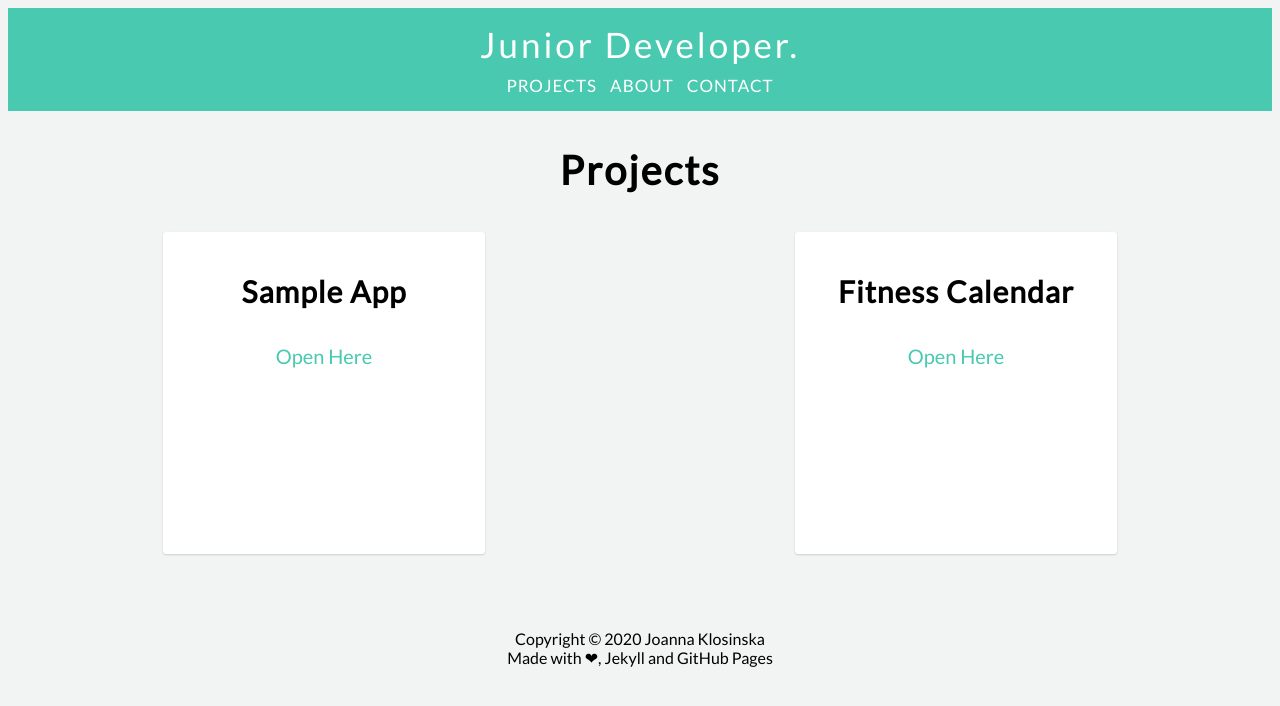
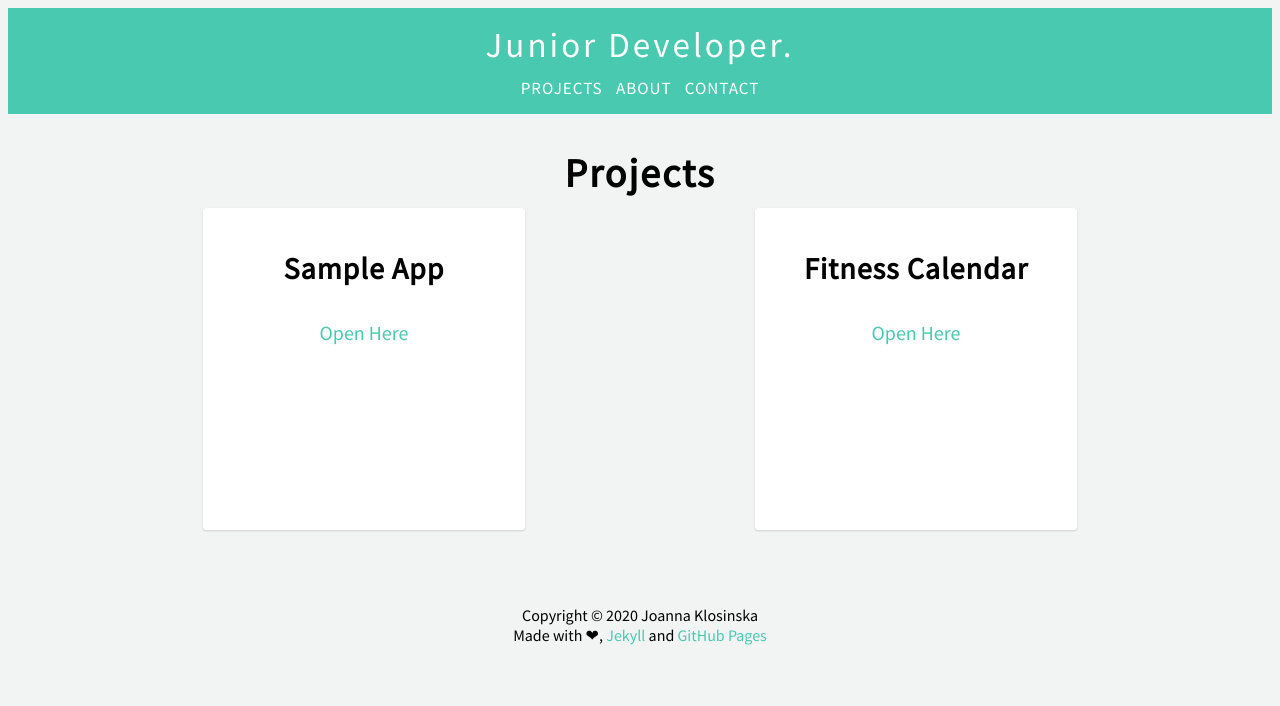
Before and after one commit to JoannaKlosinska/joannaklosinska.github.io, a Jekyll site: the page built from projects.markdown, in a window 1280 px wide. Shown: the top 706 px of the page. Built offline with Jekyll 4.4.1, drawn with Linux system fonts in a browser that asks for light colours.

Commit message:
Change layout

```diff
--- a/_layouts/post.html
+++ b/_layouts/post.html
@@ -1,10 +1,17 @@
 ---
 ---
 <style>
-@import url('https://fonts.googleapis.com/css2?family=Lato&display=swap');
+@import url('https://fonts.googleapis.com/css2?family=Source+Sans+Pro&display=swap');
 body {
   background-color: #F2F4F4;
-  font-family: 'Lato', sans-serif;
+  font-family: 'Source Sans Pro', sans-serif;
+}
+a {
+  color: #48C9B0;
+  text-decoration: none;
+}
+a:hover {
+  color: #A3E4D7;
 }
 /* Style the navigation menu */
 .topnav {
@@ -45,14 +52,16 @@ body {
 .header h1 {
   text-align: center;
   letter-spacing: 2px;
+  margin: 0 40px;
 }
 .flexbox {
   display: flex;
   align-items: center;
   justify-content: space-around;
   flex-direction: row;
+  margin: 0 40px;
 }
-.post {
+.box {
   margin: 3px;
   border: 1px solid white;
   border-radius: 3px;
@@ -64,28 +73,20 @@ body {
   box-shadow: 0 1px 2px rgba(0,0,0,0.15);
   transition: box-shadow 0.3s ease-in-out;
 }
-.post:hover {
+.box:hover {
   box-shadow: 0 5px 15px rgba(0,0,0,0.3);
 }
-.post h2 {
+.box h2 {
   letter-spacing: 1px;
-}
-.post a {
-  text-decoration: none;
-  color: black;
 }
 /* Content */
 .content {
   font-size: 20px;
   line-height: 1.6;
+  margin: 0 40px;
 }
 .content h1 {
   letter-spacing: 2px;
-}
-.content a {
-  color: #48C9B0;
-  text-decoration: none;
-  font-weight: lighter;
 }
 .code {
   background-color: white;
@@ -108,7 +109,7 @@ input, textarea {
 }
 input::placeholder, textarea::placeholder {
     color: black;
-    font-family: 'Lato', sans-serif;
+    font-family: 'Source Sans Pro', sans-serif;
   }
 textarea {
   height: 70px;
@@ -123,10 +124,6 @@ input[type=submit] {
 /* Footer */
 .footer {
   text-align: center;
-}
-.footer a {
-  text-decoration: none;
-  color: black;
 }
 /* Pagination */
 .pagination {
--- a/about.markdown
+++ b/about.markdown
@@ -1,9 +1,10 @@
 ---
 layout: post
-title: About
 permalink: /about.html
 ---
-
+<div class="header">
+  <h1>About</h1>
+</div>
 Hi! My name is Joanna, I am self-taught beginner software developer. I am learning through working on my own projects, using Ruby, HTML, CSS & JavaScript. I am also still doing courses, tutorials and guides to improve my skills. This blog is my own place on the Internet. <br>
 You can find me on [Github].
 
--- a/index.html
+++ b/index.html
@@ -4,16 +4,12 @@ layout: post
 <div class="header">
   <h1>Recent Posts</h1>
 </div>
-<div class="flexbox">
   {% for post in paginator.posts %}
-    <div class="post">
     <h2>{{post.title}}</h2>
     {{ post.date | date: "%Y-%m-%d" }}<br>
     <br>
     <a href="{{ post.url}}">Read More...</a>
-    </div>
   {% endfor %}
-</div>
 
 <div class="pagination">
   {% if paginator.previous_page %}
--- a/projects.markdown
+++ b/projects.markdown
@@ -5,12 +5,13 @@ permalink: /projects.html
 <div class="header">
   <h1>Projects</h1>
 </div>
+
 <div class="flexbox">
-  <div class="post">
+  <div class="box">
     <h2>Sample App</h2>
     <a href='https://whispering-springs-79425.herokuapp.com/'>Open Here</a>
   </div>
-  <div class="post">
+  <div class="box">
     <h2>Fitness Calendar</h2>
     <a href='https://hidden-fjord-24782.herokuapp.com/'>Open Here</a>
   </div>
```
